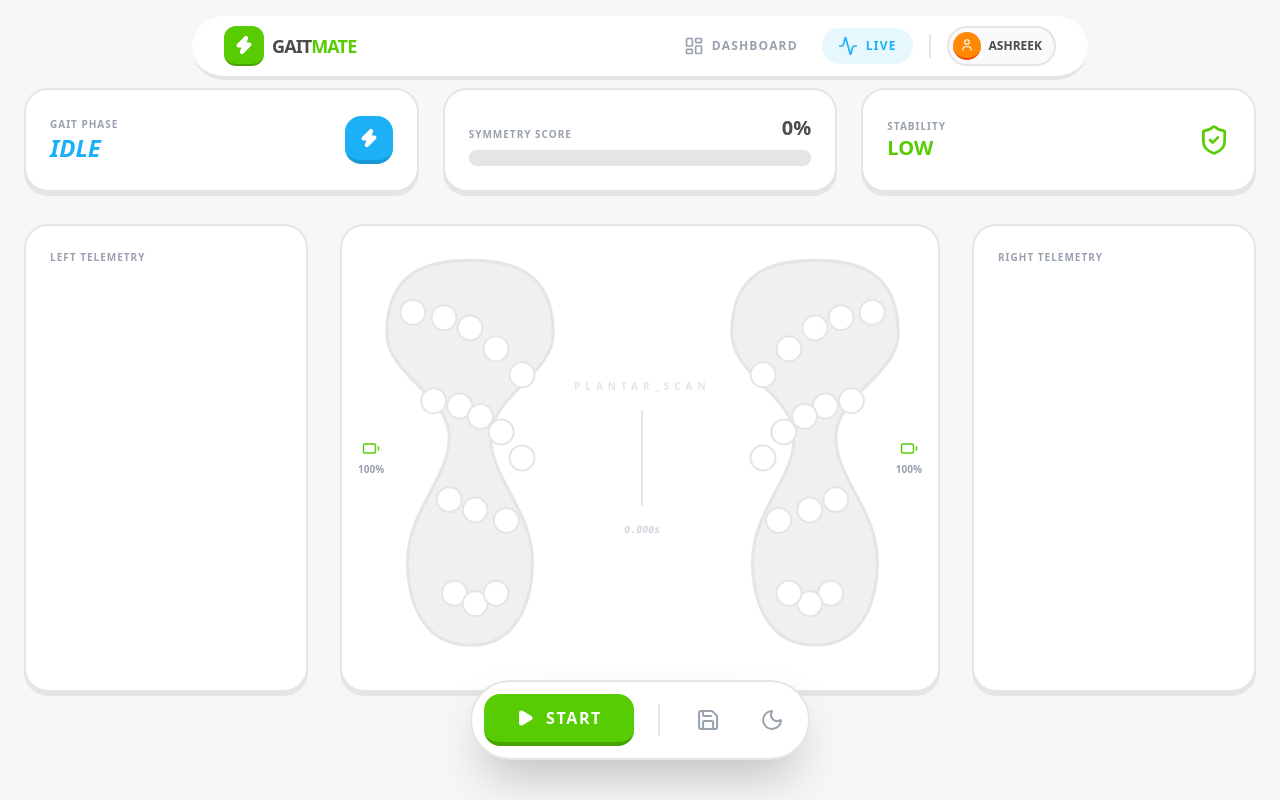
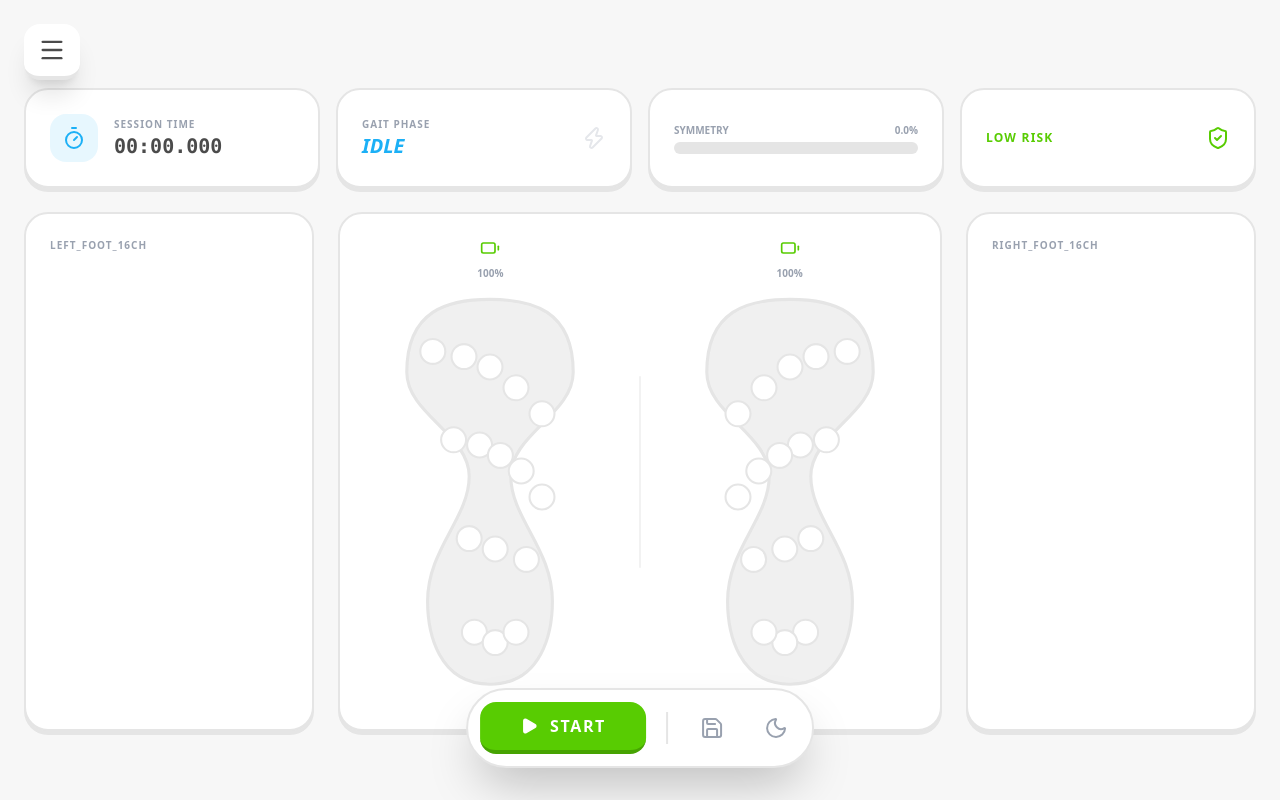
Before and after one commit to ashreekar/ai-gait-analysis-client, a Next.js app: page /live in a window 1280 px wide. Built offline with nearby package versions, Linux system fonts and the light colour scheme.

Commit message:
added login page

```diff
--- a/src/app/live/page.tsx
+++ b/src/app/live/page.tsx
@@ -1,137 +1,127 @@
 "use client";
-import React, { useState, useEffect } from 'react';
-import { motion, AnimatePresence } from 'framer-motion';
+import React, { useState } from 'react';
+import { motion } from 'framer-motion';
 import {
   Play, Square, Save, Moon, Battery,
-  AlertTriangle, ShieldCheck, Zap, Activity
+  ShieldCheck, AlertTriangle, Timer, Activity, Zap
 } from 'lucide-react';
-import { LineChart, Line, ResponsiveContainer, YAxis, Tooltip } from 'recharts';
+import { LineChart, Line, ResponsiveContainer, YAxis, Tooltip, XAxis } from 'recharts';
 import { useGaitSimulation } from '@/lib/hooks/useGaitSimulation';
 import { BlendingHeatmap } from '@/components/BlendingHeatmap';
 
 const footRegions = [
-  // TOES (Duo Green - Action/Primary)
-  { id: "T1", name: "Hallux (Big Toe)", color: "#58CC02" },
-  { id: "T2", name: "Second Toe", color: "#58CC02" },
-  { id: "T3", name: "Third Toe", color: "#58CC02" },
-  { id: "T4", name: "Fourth Toe", color: "#58CC02" },
-  { id: "T5", name: "Fifth Toe", color: "#58CC02" },
-
-  // METATARSALS / FOREFOOT (Sky Blue - Secondary)
-  { id: "M1", name: "1st Metatarsal", color: "#1CB0F6" },
-  { id: "M2", name: "2nd Metatarsal", color: "#1CB0F6" },
-  { id: "M3", name: "3rd Metatarsal", color: "#1CB0F6" },
-  { id: "M4", name: "4th Metatarsal", color: "#1CB0F6" },
-  { id: "M5", name: "5th Metatarsal", color: "#1CB0F6" },
-
-  // MIDFOOT / ARCH (Sunset Orange - Caution/Transition)
-  { id: "MM", name: "Medial Midfoot", color: "#FFC800" },
-  { id: "CM", name: "Central Midfoot", color: "#FFC800" },
-  { id: "LM", name: "Lateral Midfoot", color: "#FFC800" },
-
-  // HEEL (Lava Red - High Impact/Alert)
-  { id: "MH", name: "Medial Heel", color: "#FF4B4B" },
-  { id: "CH", name: "Central Heel", color: "#FF4B4B" },
-  { id: "LH", name: "Lateral Heel", color: "#FF4B4B" }
+  { id: "T1", name: "Hallux", color: "#58CC02" }, { id: "T2", name: "Toe 2", color: "#58CC02" },
+  { id: "T3", name: "Toe 3", color: "#58CC02" }, { id: "T4", name: "Toe 4", color: "#58CC02" },
+  { id: "T5", name: "Toe 5", color: "#58CC02" }, { id: "M1", name: "Met 1", color: "#1CB0F6" },
+  { id: "M2", name: "Met 2", color: "#1CB0F6" }, { id: "M3", name: "Met 3", color: "#1CB0F6" },
+  { id: "M4", name: "Met 4", color: "#1CB0F6" }, { id: "M5", name: "Met 5", color: "#1CB0F6" },
+  { id: "MM", name: "Med Mid", color: "#FFC800" }, { id: "CM", name: "Cent Mid", color: "#FFC800" },
+  { id: "LM", name: "Lat Mid", color: "#FFC800" }, { id: "MH", name: "Med Heel", color: "#FF4B4B" },
+  { id: "CH", name: "Cent Heel", color: "#FF4B4B" }, { id: "LH", name: "Lat Heel", color: "#FF4B4B" }
 ];
 
 export default function LiveSession() {
   const [isRunning, setIsRunning] = useState(false);
+  const [isRecording, setIsRecording] = useState(false);
   const [isSleep, setIsSleep] = useState(false);
-  const [isRecording, setIsRecording] = useState(false);
   const gait = useGaitSimulation(isRunning);
 
+  // Format milliseconds to MM:SS:mmm
+  const formatTime = (ms: number) => {
+    const mins = Math.floor(ms / 60000);
+    const secs = Math.floor((ms % 60000) / 1000);
+    const mmm = ms % 1000;
+    return `${mins.toString().padStart(2, '0')}:${secs.toString().padStart(2, '0')}.${mmm.toString().padStart(3, '0')}`;
+  };
+
   return (
-    <div className={`min-h-screen bg-[#F7F7F7] p-6 pt-22 transition-all duration-700 ${isSleep ? 'brightness-50 grayscale' : ''}`}>
+    <div className={`min-h-screen bg-[#F7F7F7] p-6 pt-22 transition-all duration-1000 ${isSleep ? 'brightness-50 grayscale scale-[0.98]' : ''}`}>
 
-      {/* 1. TOP STATS BAR */}
-      <div className="mx-auto max-w-7xl grid grid-cols-1 md:grid-cols-3 gap-6 mb-8">
-
-        {/* GAIT PHASE & FALL RISK */}
-        <div className="duo-card flex items-center justify-between">
+      {/* 1. STATUS HEADER */}
+      <div className="mx-auto max-w-7xl grid grid-cols-1 md:grid-cols-4 gap-4 mb-6">
+        <div className="duo-card flex items-center gap-4">
+           <div className="bg-duo-blue/10 p-3 rounded-2xl text-duo-blue"><Timer size={24}/></div>
            <div>
-            <p className="text-[10px] font-black text-gray-400 tracking-widest uppercase">Gait Phase</p>
-            <p className="text-2xl font-black text-duo-blue uppercase italic">{gait.phase || 'IDLE'}</p>
-          </div>
-          <div className={`h-12 w-12 rounded-2xl flex items-center justify-center border-b-4 ${gait.phase === 'STANCE' ? 'bg-duo-green border-duo-green-dark' : 'bg-duo-blue border-duo-blue-dark'}`}>
-             <Zap className="text-white" fill="white" size={20} />
+             <p className="text-[10px] font-black text-gray-400 uppercase tracking-widest">Session Time</p>
+             <p className="text-xl font-black text-duo-text font-mono">{formatTime(gait.elapsedTime)}</p>
            </div>
         </div>
 
-        {/* SYMMETRY LOADING BAR */}
+        <div className="duo-card flex items-center justify-between">
+           <div>
+             <p className="text-[10px] font-black text-gray-400 uppercase tracking-widest">Gait Phase</p>
+             <p className="text-xl font-black text-duo-blue italic uppercase">{gait.phase}</p>
+           </div>
+           <Zap className={isRunning ? "text-duo-orange fill-duo-orange animate-pulse" : "text-gray-200"} />
+        </div>
+
         <div className="duo-card flex flex-col justify-center">
-          <div className="flex justify-between items-end mb-2">
-            <p className="text-[10px] font-black text-gray-400 tracking-widest">SYMMETRY SCORE</p>
-            <p className="text-xl font-black text-duo-text">{gait.symmetry?.toFixed(0) || 0}%</p>
+           <div className="flex justify-between text-[10px] font-black text-gray-400 mb-1">
+             <span>SYMMETRY</span>
+             <span>{gait.symmetry?.toFixed(1)}%</span>
            </div>
-          <div className="h-4 w-full bg-duo-gray rounded-full overflow-hidden">
-            <motion.div
-              className="h-full bg-duo-green"
-              initial={{ width: 0 }}
-              animate={{ width: `${gait.symmetry || 0}%` }}
-            />
+           <div className="h-3 w-full bg-duo-gray rounded-full overflow-hidden">
+             <motion.div animate={{ width: `${gait.symmetry}%` }} className="h-full bg-duo-green" />
            </div>
         </div>
 
-        {/* FALL RISK BADGE */}
         <div className={`duo-card flex items-center justify-between border-b-4 ${gait.fallRisk === 'Low' ? 'border-duo-green' : 'border-duo-red'}`}>
-          <div>
-            <p className="text-[10px] font-black text-gray-400 tracking-widest">STABILITY</p>
-            <p className={`text-xl font-black ${gait.fallRisk === 'Low' ? 'text-duo-green' : 'text-duo-red'}`}>{gait.fallRisk?.toUpperCase() || 'UNKNOWN'}</p>
-          </div>
-          {gait.fallRisk === 'Low' ? <ShieldCheck className="text-duo-green" size={32} /> : <AlertTriangle className="text-duo-red animate-bounce" size={32} />}
+           <p className={`font-black tracking-widest text-xs ${gait.fallRisk === 'Low' ? 'text-duo-green' : 'text-duo-red'}`}>
+             {gait.fallRisk?.toUpperCase()} RISK
+           </p>
+           {gait.fallRisk === 'Low' ? <ShieldCheck className="text-duo-green"/> : <AlertTriangle className="text-duo-red"/>}
         </div>
       </div>
 
-      {/* 2. MAIN VISUALIZATION GRID */}
-      <div className="mx-auto max-w-7xl grid grid-cols-1 lg:grid-cols-12 gap-8">
+      {/* 2. ANALYTICS GRID */}
+      <div className="mx-auto max-w-7xl grid grid-cols-1 lg:grid-cols-12 gap-6 items-stretch">
 
-        {/* LEFT FOOT GRAPH */}
+        {/* LEFT GRAPH */}
         <div className="lg:col-span-3 duo-card">
-          <p className="text-[10px] font-black text-gray-400 mb-4 tracking-widest">LEFT TELEMETRY</p>
-          <div className="h-64">
+          <p className="text-[10px] font-black text-gray-400 mb-4 tracking-widest">LEFT_FOOT_16CH</p>
+          <div className="h-[400px]">
             <ResponsiveContainer width="100%" height="100%">
               <LineChart data={gait.history}>
-                <Tooltip contentStyle={{ borderRadius: '12px', border: 'none', boxShadow: '0 4px 12px rgba(0,0,0,0.1)' }} />
-                <Line type="monotone" dataKey="M1_L" stroke="#1CB0F6" strokeWidth={3} dot={false} isAnimationActive={false} />
-                <Line type="monotone" dataKey="MH_L" stroke="#FF4B4B" strokeWidth={3} dot={false} isAnimationActive={false} />
+                <XAxis dataKey="displayTime" hide />
+                <YAxis hide domain={[0, 1024]} />
+                {footRegions.map(r => (
+                  <Line key={r.id} type="monotone" dataKey={`${r.id}_L`} stroke={r.color} strokeWidth={2} dot={false} isAnimationActive={false} strokeOpacity={0.7} />
+                ))}
               </LineChart>
             </ResponsiveContainer>
           </div>
         </div>
 
-        {/* CENTER FOOT HEATMAPS */}
-        <div className="lg:col-span-6 duo-card flex justify-around items-center relative overflow-hidden">
-            {/* Battery Indicators beside feet */}
-            <div className="absolute left-4 top-1/2 -translate-y-1/2 flex flex-col items-center gap-1">
-              <Battery className="text-duo-green" size={18} />
-              <span className="text-[10px] font-bold text-gray-400">{gait.battery?.L?.toFixed(0)}%</span>
+        {/* CENTER HEATMAP */}
+        <div className="lg:col-span-6 duo-card flex flex-col items-center justify-center relative bg-white">
+           <div className="flex justify-around w-full items-center">
+              <div className="flex flex-col items-center gap-2">
+                <Battery className="text-duo-green" size={20}/>
+                <span className="text-[10px] font-bold text-gray-400">{gait.battery.L.toFixed(0)}%</span>
+                <BlendingHeatmap side="LEFT" pressureData={gait.leftPressure} isActive={isRunning} regions={footRegions} />
               </div>
 
-            <BlendingHeatmap side="LEFT" pressureData={gait.leftPressure} isActive={isRunning} regions={footRegions} />
+              <div className="h-48 w-[2px] bg-duo-gray rounded-full opacity-50" />
 
-            <div className="flex flex-col items-center gap-4">
-                <span className="text-[10px] font-black text-duo-gray vertical-text tracking-[0.5em]">PLANTAR_SCAN</span>
-                <div className="h-24 w-[2px] bg-duo-gray rounded-full" />
-                <span className="text-[10px] font-black text-gray-300 font-mono italic">{(gait.timestamp/1000).toFixed(3)}s</span>
+              <div className="flex flex-col items-center gap-2">
+                <Battery className="text-duo-green" size={20}/>
+                <span className="text-[10px] font-bold text-gray-400">{gait.battery.R.toFixed(0)}%</span>
+                <BlendingHeatmap side="RIGHT" pressureData={gait.rightPressure} isActive={isRunning} regions={footRegions} />
               </div>
-
-            <BlendingHeatmap side="RIGHT" pressureData={gait.rightPressure} isActive={isRunning} regions={footRegions} />
-
-            <div className="absolute right-4 top-1/2 -translate-y-1/2 flex flex-col items-center gap-1">
-              <Battery className="text-duo-green" size={18} />
-              <span className="text-[10px] font-bold text-gray-400">{gait.battery?.R?.toFixed(0)}%</span>
            </div>
         </div>
 
-        {/* RIGHT FOOT GRAPH */}
+        {/* RIGHT GRAPH */}
         <div className="lg:col-span-3 duo-card">
-          <p className="text-[10px] font-black text-gray-400 mb-4 tracking-widest">RIGHT TELEMETRY</p>
-          <div className="h-64">
+          <p className="text-[10px] font-black text-gray-400 mb-4 tracking-widest">RIGHT_FOOT_16CH</p>
+          <div className="h-[400px]">
             <ResponsiveContainer width="100%" height="100%">
               <LineChart data={gait.history}>
-                <Line type="monotone" dataKey="M1_R" stroke="#1CB0F6" strokeWidth={3} dot={false} isAnimationActive={false} />
-                <Line type="monotone" dataKey="MH_R" stroke="#FF4B4B" strokeWidth={3} dot={false} isAnimationActive={false} />
+                <XAxis dataKey="displayTime" hide />
+                <YAxis hide domain={[0, 1024]} />
+                {footRegions.map(r => (
+                  <Line key={r.id} type="monotone" dataKey={`${r.id}_R`} stroke={r.color} strokeWidth={2} dot={false} isAnimationActive={false} strokeOpacity={0.7} />
+                ))}
               </LineChart>
             </ResponsiveContainer>
           </div>
@@ -139,35 +129,31 @@ export default function LiveSession() {
       </div>
 
       {/* 3. DYNAMIC CONTROL ISLAND */}
-      <div className="fixed bottom-10 left-1/2 -translate-x-1/2 z-50">
+      <div className="fixed bottom-8 left-1/2 -translate-x-1/2 z-50">
          <div className="flex items-center gap-4 bg-white border-2 border-duo-gray rounded-full p-3 shadow-2xl">
-
-          {/* Start / Stop Button */}
             <button
               onClick={() => setIsRunning(!isRunning)}
-            className={`duo-btn-3d flex items-center gap-3 px-8 py-3 text-white
+              className={`duo-btn-3d flex items-center gap-3 px-10 py-3 text-white transition-all
                 ${isRunning ? 'bg-duo-red border-red-700' : 'bg-duo-green border-duo-green-dark'}`}
             >
-            {isRunning ? <Square size={18} fill="white" /> : <Play size={18} fill="white" />}
+              {isRunning ? <Square size={18} fill="white"/> : <Play size={18} fill="white"/>}
               <span>{isRunning ? 'STOP' : 'START'}</span>
             </button>
 
-          <div className="h-8 w-[2px] bg-duo-gray mx-2" />
+            <div className="h-8 w-[2px] bg-duo-gray mx-1" />
 
-          {/* Record Button */}
             <button
               onClick={() => setIsRecording(!isRecording)}
-            className={`p-3 rounded-2xl transition-all ${isRecording ? 'bg-duo-red/10 text-duo-red animate-pulse' : 'text-gray-400 hover:bg-gray-100'}`}
+              className={`p-3 rounded-2xl transition-all ${isRecording ? 'bg-duo-blue text-white border-b-4 border-duo-blue-dark animate-pulse' : 'text-gray-400 hover:bg-gray-100'}`}
             >
               <Save size={24} />
             </button>
 
-          {/* Sleep Mode Toggle */}
             <button
               onClick={() => setIsSleep(!isSleep)}
-            className={`p-3 rounded-2xl transition-all ${isSleep ? 'bg-duo-orange/20 text-duo-orange' : 'text-gray-400 hover:bg-gray-100'}`}
+              className="p-3 rounded-2xl text-gray-400 hover:bg-gray-100"
             >
-            <Moon size={24} />
+              <Moon size={24} fill={isSleep ? "currentColor" : "none"} />
             </button>
          </div>
       </div>
--- a/src/components/Header.tsx
+++ b/src/components/Header.tsx
@@ -1,37 +1,29 @@
 "use client";
-import React, { useState, useEffect } from 'react';
+import React, { useState } from 'react';
 import Link from 'next/link';
 import { usePathname } from 'next/navigation';
 import {
-  Zap,
-  LayoutDashboard,
-  Activity,
-  User,
-  Settings,
-  ChevronDown
+  Menu, X, LayoutDashboard, Activity,
+  Settings, User, ChevronRight
 } from 'lucide-react';
+import { motion, AnimatePresence } from 'framer-motion';
 
 export default function Header() {
   const pathname = usePathname();
   const isLoginPage = pathname === '/login';
-  const [isScrolled, setIsScrolled] = useState(false);
+  const [isOpen, setIsOpen] = useState(false);
 
-  // Handle scroll effect for the island
-  useEffect(() => {
-    const handleScroll = () => setIsScrolled(window.scrollY > 20);
-    window.addEventListener('scroll', handleScroll);
-    return () => window.removeEventListener('scroll', handleScroll);
-  }, []);
-
-  // 1. LOGIN PAGE HEADER (Normal, Full-Width)
+  // 1. LOGIN PAGE HEADER (Normal, Full-Width, No Logo Icon)
   if (isLoginPage) {
     return (
-      <header className="sticky top-0 z-50 h-20 w-full border-b-4 border-duo-gray bg-white px-6">
+      <header className="sticky top-0 z-50 h-20 w-full border-b-4 border-duo-gray bg-white px-8">
         <div className="mx-auto flex h-full max-w-7xl items-center justify-between">
-          <BrandLogo />
+          <span className="text-2xl font-black tracking-tighter text-duo-text">
+            GAIT <span className="text-duo-green">ANALYSER</span>
+          </span>
           <div className="flex items-center gap-4">
-            <span className="hidden font-bold text-gray-400 md:block">NEW USER?</span>
-            <Link href="/signup" className="duo-button-blue px-8 py-2 text-sm font-bold tracking-widest text-white">
+            <span className="hidden font-bold text-gray-400 md:block text-xs tracking-widest">NEW USER?</span>
+            <Link href="/login" className="duo-btn-3d bg-duo-blue border-duo-blue-dark px-8 py-2 text-sm font-bold tracking-widest text-white">
               SIGN UP
             </Link>
           </div>
@@ -40,68 +32,89 @@ export default function Header() {
     );
   }
 
-  // 2. DYNAMIC ISLAND HEADER (Floating Capsule)
+  // 2. APP PAGES: HAMBURGER SIDEBAR
   return (
-    <div className="pointer-events-none fixed top-0 z-50 flex w-full justify-center p-4 transition-all duration-500">
-      <header
-        className={`pointer-events-auto flex items-center justify-between rounded-full border-b-4 border-duo-gray bg-white transition-all duration-500 ease-in-out shadow-island
-          ${isScrolled ? 'h-14 w-[400px] px-4' : 'h-16 w-full max-w-4xl px-8'}
-        `}
-      >
-        {/* ICON / LOGO */}
-        <Link href="/dashboard" className="flex items-center gap-2">
-          <div className="flex h-10 w-10 items-center justify-center rounded-xl border-b-2 border-duo-green-dark bg-duo-green text-white">
-            <Zap size={20} fill="currentColor" />
-          </div>
-          {!isScrolled && (
-            <span className="text-lg font-black tracking-tighter text-duo-text">GAIT<span className="text-duo-green">MATE</span></span>
-          )}
-        </Link>
+    <>
+      {/* TRIGGER BUTTON (Floating at top-left) */}
+      <div className="fixed top-6 left-6 z-[60]">
+        <button
+          onClick={() => setIsOpen(!isOpen)}
+          className="duo-btn-3d h-14 w-14 bg-white border-duo-gray text-duo-text flex items-center justify-center hover:bg-gray-50 shadow-xl"
+        >
+          {isOpen ? <X size={28} /> : <Menu size={28} />}
+        </button>
+      </div>
 
-        {/* COMPACT NAV OPTIONS */}
-        <nav className="flex items-center gap-2">
-          <IslandLink href="/dashboard" icon={<LayoutDashboard size={20} />} active={pathname === '/dashboard'} compact={isScrolled} />
-          <IslandLink href="/live" icon={<Activity size={20} />} active={pathname === '/live'} compact={isScrolled} />
+      {/* SIDEBAR OVERLAY */}
+      <AnimatePresence>
+        {isOpen && (
+          <>
+            {/* Background Dimmer */}
+            <motion.div
+              initial={{ opacity: 0 }}
+              animate={{ opacity: 1 }}
+              exit={{ opacity: 0 }}
+              onClick={() => setIsOpen(false)}
+              className="fixed inset-0 bg-duo-text/20 backdrop-blur-sm z-[58]"
+            />
 
-          <div className="mx-2 h-6 w-[2px] bg-duo-gray" />
+            {/* Side Menu */}
+            <motion.aside
+              initial={{ x: -300 }}
+              animate={{ x: 0 }}
+              exit={{ x: -300 }}
+              transition={{ type: 'spring', damping: 25, stiffness: 200 }}
+              className="fixed top-0 left-0 h-full w-80 bg-white border-r-4 border-duo-gray z-[59] p-8 pt-24 flex flex-col"
+            >
+              <div className="mb-12">
+                <p className="text-xs font-black text-gray-300 uppercase tracking-[0.3em] mb-2">Platform</p>
+                <h2 className="text-2xl font-black text-duo-text tracking-tighter">GAIT ANALYSER</h2>
+              </div>
 
-          {/* USER MINI-PROFILE */}
-          <button className="flex items-center gap-2 rounded-full border-2 border-duo-gray bg-gray-50 p-1 pr-3 transition-colors hover:bg-gray-100">
-            <div className="h-7 w-7 rounded-full bg-orange-400 border-b-2 border-orange-600 flex items-center justify-center overflow-hidden">
-              <User size={14} className="text-white" />
-            </div>
-            {!isScrolled && <span className="text-xs font-bold text-duo-text uppercase">Ashreek</span>}
-          </button>
-        </nav>
-      </header>
-    </div>
+              <nav className="flex-1 space-y-3">
+                <SideNavLink href="/dashboard" icon={<LayoutDashboard />} label="Dashboard" active={pathname === '/dashboard'} onClick={() => setIsOpen(false)} />
+                <SideNavLink href="/live" icon={<Activity />} label="Live Session" active={pathname === '/live'} onClick={() => setIsOpen(false)} />
+                <SideNavLink href="/settings" icon={<Settings />} label="Settings" active={pathname === '/settings'} onClick={() => setIsOpen(false)} />
+              </nav>
+
+              {/* User Section at Bottom */}
+              <div className="mt-auto pt-6 border-t-2 border-duo-gray">
+                <div className="flex items-center gap-4 p-3 rounded-2xl bg-gray-50 border-2 border-duo-gray">
+                  <div className="h-10 w-10 rounded-full bg-orange-400 border-b-2 border-orange-600 flex items-center justify-center text-white font-bold">
+                    A
+                  </div>
+                  <div className="flex-1">
+                    <p className="text-xs font-black text-duo-text uppercase tracking-widest">Ashreek</p>
+                    <p className="text-[10px] font-bold text-gray-400">Pro Member</p>
+                  </div>
+                  <ChevronRight size={16} className="text-gray-300" />
+                </div>
+              </div>
+            </motion.aside>
+          </>
+        )}
+      </AnimatePresence>
+    </>
   );
 }
 
 // --- SUB-COMPONENTS ---
 
-function BrandLogo() {
+function SideNavLink({ href, icon, label, active, onClick }: any) {
   return (
-    <Link href="/" className="flex items-center gap-3">
-      <div className="flex h-12 w-12 items-center justify-center rounded-2xl border-b-4 border-duo-green-dark bg-duo-green text-white">
-        <Zap size={24} fill="currentColor" />
-      </div>
-      <span className="text-2xl font-black tracking-tighter text-duo-text">GAIT<span className="text-duo-green">MATE</span></span>
+    <Link
+      href={href}
+      onClick={onClick}
+      className={`flex items-center gap-4 px-4 py-4 rounded-2xl border-2 transition-all font-black tracking-widest text-sm
+        ${active
+          ? 'bg-[#DDF4FF] text-duo-blue border-[#84D8FF] translate-x-2'
+          : 'text-gray-400 border-transparent hover:bg-gray-50 hover:text-duo-text hover:translate-x-1'
+        }`}
+    >
+      <span className={active ? 'text-duo-blue' : 'text-gray-300'}>
+        {React.cloneElement(icon, { size: 20 })}
+      </span>
+      {label.toUpperCase()}
     </Link>
   );
 }
-
-function IslandLink({ href, icon, active, compact }: any) {
-  return (
-    <Link
-      href={href}
-      className={`flex items-center justify-center rounded-full transition-all duration-300
-        ${active ? 'bg-duo-blue/10 text-duo-blue' : 'text-gray-400 hover:bg-gray-100'}
-        ${compact ? 'h-10 w-10' : 'gap-2 px-4 py-2'}
-      `}
-    >
-      {icon}
-      {!compact && <span className="text-xs font-bold tracking-widest"> {href.replace('/','').toUpperCase()} </span>}
-    </Link>
-  );
-}
--- a/src/lib/hooks/useGaitSimulation.ts
+++ b/src/lib/hooks/useGaitSimulation.ts
@@ -6,9 +6,8 @@ export const useGaitSimulation = (isActive: boolean) => {
     leftPressure: {},
     rightPressure: {},
     history: [],
-    timestamp: 0,
+    elapsedTime: 0,
     phase: 'IDLE',
-    angle: 0,
     symmetry: 0,
     fallRisk: 'Low',
     battery: { L: 100, R: 100 }
@@ -22,16 +21,23 @@ export const useGaitSimulation = (isActive: boolean) => {
       startRef.current = null;
       return;
     }
+
     if (startRef.current === null) startRef.current = Date.now();
 
     const interval = setInterval(() => {
-      const elapsed = Date.now() - startRef.current!;
+      const now = Date.now();
+      const elapsed = now - startRef.current!;
       const timeSec = elapsed / 1000;
-      const isLeftStance = Math.sin(timeSec * 4) < 0;
+
+      // Gait Logic: Alternating Stance/Swing every 0.8s
+      const isLeftStance = Math.sin(timeSec * 4) > 0;
 
       const genZones = (active: boolean) => {
         const zones: any = {};
-        ids.forEach(id => zones[id] = active ? 200 + Math.random() * 800 : 0);
+        ids.forEach(id => {
+          // Realistic pressure range 0-1024
+          zones[id] = active ? Math.floor(200 + Math.random() * 600) : Math.floor(Math.random() * 50);
+        });
         return zones;
       };
 
@@ -39,26 +45,33 @@ export const useGaitSimulation = (isActive: boolean) => {
       const rp = genZones(!isLeftStance);
 
       setData((prev: any) => {
-        const historyPoint: any = { time: timeSec.toFixed(1) };
+        const historyPoint: any = {
+          time: (elapsed / 1000).toFixed(2),
+          displayTime: new Date(elapsed).toISOString().slice(17, 21) // ms tracking
+        };
+
         ids.forEach(id => {
           historyPoint[`${id}_L`] = lp[id];
           historyPoint[`${id}_R`] = rp[id];
         });
 
-        const sym = 85 + Math.random() * 10;
+        const sym = 85 + Math.random() * 12;
+
         return {
           leftPressure: lp,
           rightPressure: rp,
-          history: [...prev.history, historyPoint].slice(-30),
-          timestamp: elapsed,
+          history: [...prev.history, historyPoint].slice(-40),
+          elapsedTime: elapsed,
           phase: isLeftStance ? 'STANCE' : 'SWING',
-          angle: Math.sin(timeSec * 4) * 25,
           symmetry: sym,
           fallRisk: sym > 88 ? 'Low' : 'Moderate',
-          battery: { L: Math.max(0, prev.battery.L - 0.01), R: Math.max(0, prev.battery.R - 0.01) }
+          battery: {
+            L: Math.max(15, prev.battery.L - 0.001),
+            R: Math.max(12, prev.battery.R - 0.001)
+          }
         };
       });
-    }, 100);
+    }, 50); // High frequency 20Hz update
 
     return () => clearInterval(interval);
   }, [isActive]);
```
Also changed, not shown: src/app/login/page.tsx (added, +125 -0 lines). Lines whose indentation alone changed are shown as unchanged.
